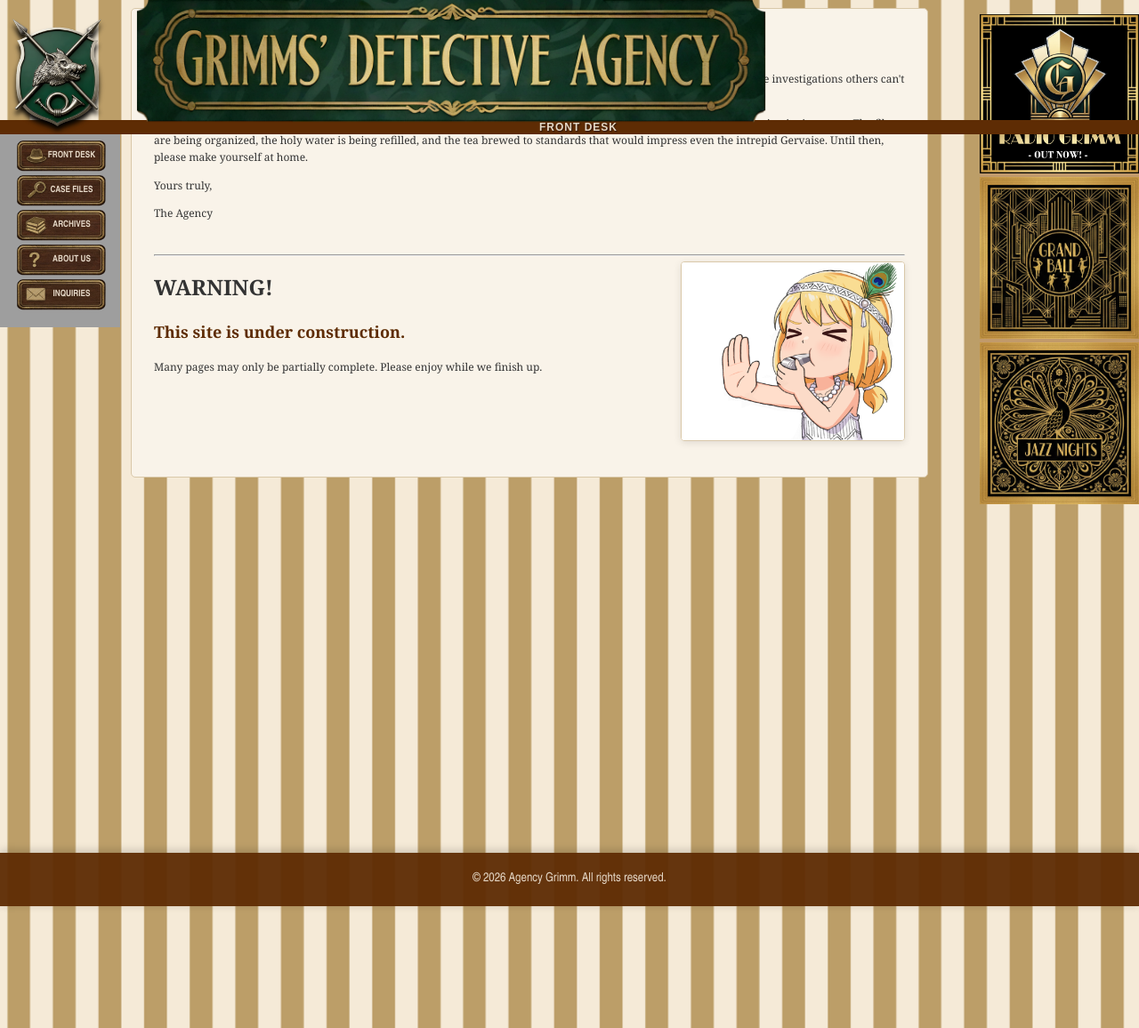
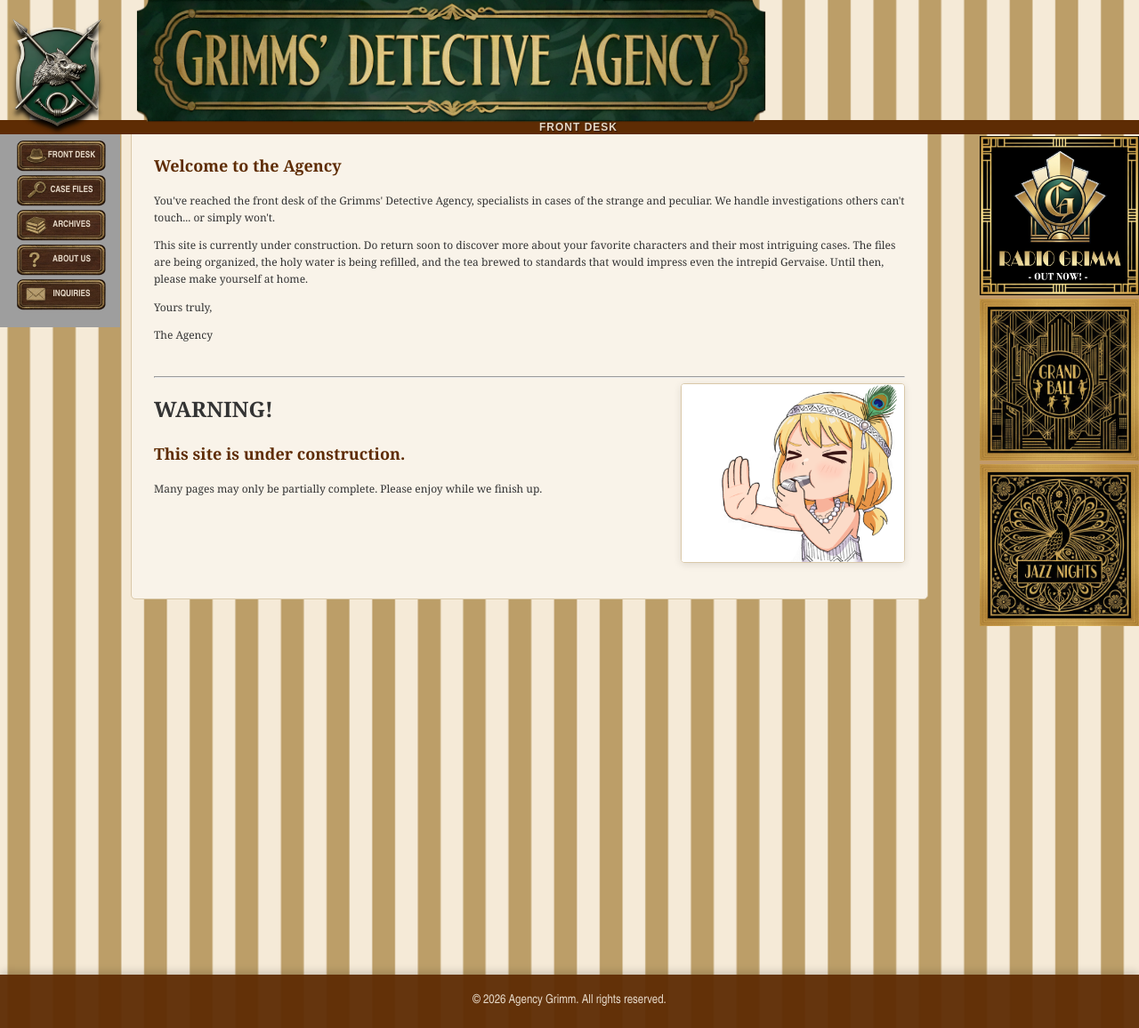
Before and after one commit to johnhopes-collab/grimmsdetectiveagency, a Jekyll site: the page built from index.html, in a window 1280 px wide. Shown: the whole page at 89% size. Built offline with Jekyll 4.4.1, drawn with Linux system fonts in a browser that asks for light colours; grey boxes are pictures that could not be loaded.

Commit message:
Update style.scss

```diff
--- a/assets/css/style.scss
+++ b/assets/css/style.scss
@@ -60,7 +60,7 @@ body {
 /* Fixed-ratio container system - LAYOUT & SIDE BARS 2 2 2 2 2 2 2 2 2 2*/
 .content-container {
     position: relative;
-    margin-top: 1vh;
+    margin-top: 146px;
     z-index: 1; /* Lower than scaling elements */
     display: flex;
     min-height: 100vh;
```
